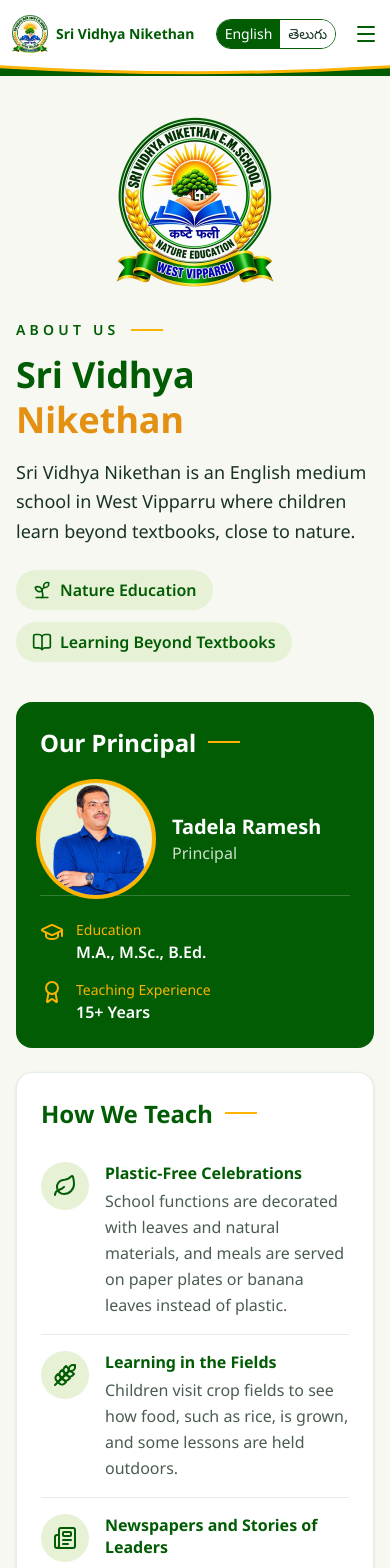
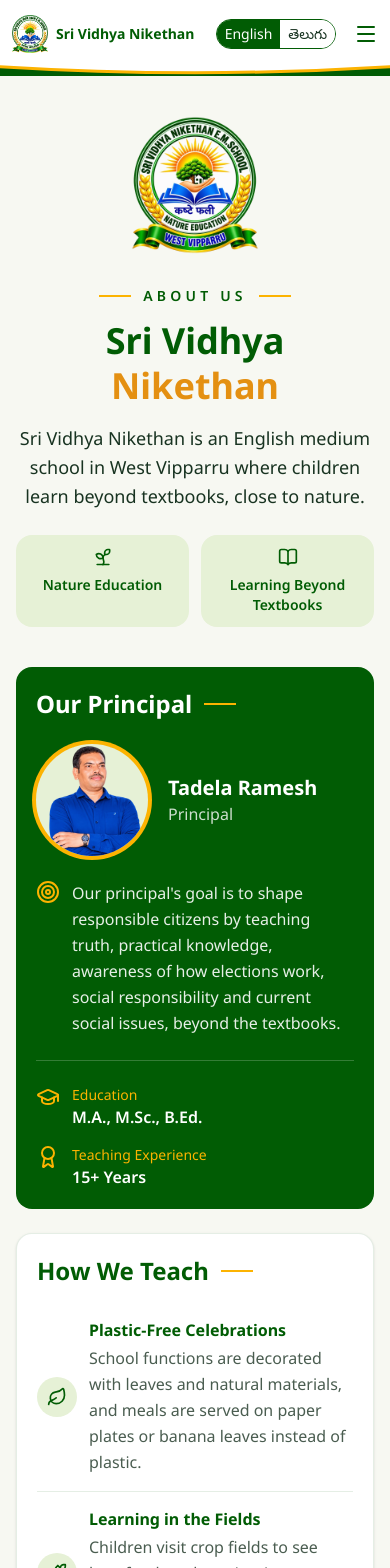
Before and after one commit to SASIKUMAR-109/school-website, a Next.js app in the folder school-site/: page /en/about in a window 390 px wide. Shown: the top 1568 px of the page. Built offline with nearby package versions, Linux system fonts and the light colour scheme.

Commit message:
About page: mobile layout, principal goal

```diff
--- a/school-site/app/[locale]/about/page.tsx
+++ b/school-site/app/[locale]/about/page.tsx
@@ -1,111 +1,171 @@
-import {getTranslations} from 'next-intl/server';
-import Image from "next/image";
-import {getLocale} from 'next-intl/server';
-import {Sprout,BookOpen,Leaf,Wheat,Newspaper,GraduationCap,Award} from 'lucide-react';
+import { getTranslations, getLocale } from 'next-intl/server';
+import Image from 'next/image';
+import {
+  Sprout,
+  BookOpen,
+  Leaf,
+  Wheat,
+  Newspaper,
+  GraduationCap,
+  Award,
+  Target,
+} from 'lucide-react';
 
 export default async function AboutPage() {
   const t = await getTranslations('About');
   const tsite = await getTranslations('Site');
   const words = tsite('name').split(' ');
-  const last = words.pop()
-  const first = words.join(' ')
+  const last = words.pop();
+  const first = words.join(' ');
   const locale = await getLocale();
   const isTe = locale === 'te';
-  const highlights=[{
-    Icon:Leaf,
-    title:t('ecoTitle'),
-    body:t('ecoBody')
-  },
-  {
-    Icon:Wheat,
-    title:t('fieldsTitle'),
-    body:t('fieldsBody')
-  },
-  {
-    Icon:Newspaper,
-    title:t('storiesTitle'),
-    body:t('storiesBody')
-  }
 
+  const highlights = [
+    { Icon: Leaf, title: t('ecoTitle'), body: t('ecoBody') },
+    { Icon: Wheat, title: t('fieldsTitle'), body: t('fieldsBody') },
+    { Icon: Newspaper, title: t('storiesTitle'), body: t('storiesBody') },
+  ];
 
-]
   return (
     <>
       <section className="px-4 py-10 lg:px-6 lg:py-14">
-    <div className='grid gap-8 lg:grid-cols-[auto_1fr] lg:items-center lg:gap-12'>
-      <div className='flex justify-center lg:justify-start'>
-        <Image className="w-40 lg:w-64 h-auto" sizes="(min-width: 1024px) 256px, 160px"
+        <div className="grid gap-8 lg:grid-cols-[auto_1fr] lg:items-center lg:gap-12">
+          <div className="flex justify-center lg:justify-start">
+            <Image
+              className="h-auto w-32 sm:w-40 lg:w-64"
+              sizes="(min-width: 1024px) 256px, (min-width: 640px) 160px, 128px"
               src="/logo-about.webp"
               alt=""
+              width={640}
               height={688}
-          width={640}
             />
           </div>
-      <div className='lg:border-l lg:border-primary/20 lg:pl-12'>
-        <div className='flex items-center gap-3'>
-        <p className={`text-sm font-semibold uppercase text-primary ${isTe ? 'tracking-normal' : 'tracking-[0.3em]'}`}>{t('eyebrow')}</p>
-        <span className='h-0.5 w-8 bg-accent'></span>
+
+          <div className="text-center lg:border-l lg:border-primary/20 lg:pl-12 lg:text-left">
+            <div className="flex items-center justify-center gap-3 lg:justify-start">
+              <span className="h-0.5 w-8 bg-accent lg:hidden" aria-hidden="true"></span>
+              <p
+                className={`text-sm font-semibold uppercase text-primary ${
+                  isTe ? 'tracking-normal' : 'tracking-[0.3em]'
+                }`}
+              >
+                {t('eyebrow')}
+              </p>
+              <span className="h-0.5 w-8 bg-accent" aria-hidden="true"></span>
             </div>
-        <h1 className={`mt-3 text-4xl font-bold lg:text-6xl ${locale === 'te' ? 'leading-[1.4]' : 'leading-tight'}`}> <span className='block lg:inline text-primary'>{first}</span>{' '}<span className='text-accent-dark block lg:inline'>{last}</span></h1>
-        <p className='mt-4 max-w-prose text-lg leading-relaxed text-text'>{t('introBody')}</p>
-        <div className='mt-6 flex flex-wrap gap-3'>
-        <div className='inline-flex items-center gap-2 rounded-full bg-surface-alt px-4 py-2 font-semibold text-primary'>
-        <Sprout className='size-5' aria-hidden="true"/><span>{t('natureEducation')}</span></div>
-        <div className='inline-flex items-center gap-2 rounded-full bg-surface-alt px-4 py-2 font-semibold text-primary'>
-        <BookOpen className='size-5' aria-hidden="true"/><span>{t('learningBeyondBooks')}</span>
+
+            <h1
+              className={`mt-3 text-4xl font-bold lg:text-6xl ${
+                isTe ? 'leading-[1.4]' : 'leading-tight'
+              }`}
+            >
+              <span className="block text-primary lg:inline">{first}</span>{' '}
+              <span className="block text-accent-dark lg:inline">{last}</span>
+            </h1>
+
+            <p className="mx-auto mt-4 max-w-prose text-lg leading-relaxed text-text lg:mx-0">
+              {t('introBody')}
+            </p>
+
+            <div className="mt-6 grid grid-cols-2 gap-3 lg:flex lg:flex-wrap">
+              <div className="flex flex-col items-center gap-2 rounded-2xl bg-surface-alt px-3 py-3 text-center text-sm font-semibold text-primary lg:flex-row lg:rounded-full lg:px-4 lg:py-2 lg:text-base">
+                <Sprout className="size-5" aria-hidden="true" />
+                <span>{t('natureEducation')}</span>
+              </div>
+              <div className="flex flex-col items-center gap-2 rounded-2xl bg-surface-alt px-3 py-3 text-center text-sm font-semibold text-primary lg:flex-row lg:rounded-full lg:px-4 lg:py-2 lg:text-base">
+                <BookOpen className="size-5" aria-hidden="true" />
+                <span>{t('learningBeyondBooks')}</span>
               </div>
             </div>
           </div>
         </div>
       </section>
-  <section className='px-4 pb-12 lg:px-6 lg:pb-16'>
-  <div className='grid gap-6 lg:grid-cols-3'>
-    <article className='rounded-2xl bg-primary p-6 text-white flex flex-col'>
-      <div className='flex items-center gap-3'>
-        <h2 className={`text-2xl font-bold ${isTe ? 'leading-[1.4]' : 'leading-snug'}`}>{t('principalHeading')}</h2>
-        <span className='h-0.5 w-8 bg-accent'></span>
+      <section className="px-4 pb-12 lg:px-6 lg:pb-16">
+        <div className="grid gap-6 lg:grid-cols-3">
+
+          <article className="flex flex-col rounded-2xl bg-primary p-5 text-white lg:p-6">
+            <div className="flex items-center gap-3">
+              <h2
+                className={`text-2xl font-bold ${
+                  isTe ? 'leading-[1.4]' : 'leading-snug'
+                }`}
+              >
+                {t('principalHeading')}
+              </h2>
+              <span className="h-0.5 w-8 bg-accent" aria-hidden="true"></span>
             </div>
-      <div className='mt-6 flex items-center gap-5'>
-        <div className='relative size-28 shrink-0 overflow-hidden rounded-full bg-surface-alt ring-4 ring-accent'>
-          <Image src="/principal.webp" alt={t('principalPhotoAlt')} fill sizes="112px" className="object-cover object-top" />
+
+            <div className="mt-6 flex items-center gap-5">
+              <div className="relative size-28 shrink-0 overflow-hidden rounded-full bg-surface-alt ring-4 ring-accent">
+                <Image
+                  src="/principal.webp"
+                  alt={t('principalPhotoAlt')}
+                  fill
+                  sizes="112px"
+                  className="object-cover object-top"
+                />
               </div>
               <div>
-          <p className='text-xl font-bold'>{t('principalName')}</p>
-          <p className='text-white/80'>{t('principalRole')}</p>
+                <p className="text-xl font-bold">{t('principalName')}</p>
+                <p className="text-white/80">{t('principalRole')}</p>
               </div>
             </div>
-      <dl className='mt-6 grid gap-4 border-t border-white/20 pt-6 mt-auto'>
-        <div className='flex items-start gap-3'>
+
+            <div className="mb-6 mt-6 flex gap-3">
+              <Target className="size-6 shrink-0 text-accent" aria-hidden="true" />
+              <p
+                className={`text-white/90 ${
+                  isTe ? 'leading-[1.6]' : 'leading-relaxed'
+                }`}
+              >
+                {t('principalGoal')}
+              </p>
+            </div>
+
+            <dl className="mt-auto grid gap-4 border-t border-white/20 pt-6">
+              <div className="flex items-start gap-3">
                 <GraduationCap className="size-6 shrink-0 text-accent" aria-hidden="true" />
                 <div>
-            <dt className='text-sm text-accent'>{t('educationLabel')}</dt>
-            <dd className='font-semibold'>{t('educationValue')}</dd>
+                  <dt className="text-sm text-accent">{t('educationLabel')}</dt>
+                  <dd className="font-semibold">{t('educationValue')}</dd>
                 </div>
               </div>
-        <div className='flex items-start gap-3'>
+              <div className="flex items-start gap-3">
                 <Award className="size-6 shrink-0 text-accent" aria-hidden="true" />
                 <div>
-            <dt className='text-sm text-accent'>{t('experienceLabel')}</dt>
-            <dd className='font-semibold'>{t('experienceValue')}</dd>
+                  <dt className="text-sm text-accent">{t('experienceLabel')}</dt>
+                  <dd className="font-semibold">{t('experienceValue')}</dd>
                 </div>
               </div>
             </dl>
           </article>
+          <article className="flex flex-col rounded-2xl border border-primary/10 bg-surface p-5 shadow-sm lg:col-span-2 lg:p-6">
+            <div className="flex items-center gap-3">
+              <h2
+                className={`text-2xl font-bold text-primary ${
+                  isTe ? 'leading-[1.4]' : 'leading-snug'
+                }`}
+              >
+                {t('highlightsHeading')}
+              </h2>
+              <span className="h-0.5 w-8 bg-accent" aria-hidden="true"></span>
+            </div>
 
-    <article className='rounded-2xl border border-primary/10 bg-surface p-6 shadow-sm lg:col-span-2 flex flex-col'>
-      <div className='flex items-center gap-3'>
-        <h2 className={`text-2xl font-bold text-primary ${isTe ? 'leading-[1.4]' : 'leading-snug'}`}>{t('highlightsHeading')}</h2>
-        <span className='h-0.5 w-8 bg-accent'></span>
-      </div>
-      <div className='mt-4 divide-y divide-primary/10'>
+            <div className="mt-4 flex flex-1 flex-col divide-y divide-primary/10">
               {highlights.map((item) => (
-          <div className='flex gap-4 py-4' key={item.title}>
-            <div className='flex size-12 shrink-0 items-center justify-center rounded-full bg-surface-alt text-primary'>
-              <item.Icon className="size-6" aria-hidden="true" />
+                <div className="flex flex-1 items-center gap-3 py-4 lg:gap-4" key={item.title}>
+                  <div className="flex size-10 shrink-0 items-center justify-center rounded-full bg-surface-alt text-primary lg:size-12">
+                    <item.Icon className="size-5 lg:size-6" aria-hidden="true" />
                   </div>
                   <div>
-              <h3 className={`font-bold text-primary ${isTe ? 'leading-[1.4]' : 'leading-snug'}`}>{item.title}</h3>
-              <p className='mt-1 leading-relaxed text-text-muted'>{item.body}</p>
+                    <h3
+                      className={`font-bold text-primary ${
+                        isTe ? 'leading-[1.4]' : 'leading-snug'
+                      }`}
+                    >
+                      {item.title}
+                    </h3>
+                    <p className="mt-1 leading-relaxed text-text-muted">{item.body}</p>
                   </div>
                 </div>
               ))}
@@ -114,5 +174,5 @@ export default async function AboutPage() {
         </div>
       </section>
     </>
-  )
+  );
 }
--- a/school-site/messages/en.json
+++ b/school-site/messages/en.json
@@ -52,6 +52,7 @@
   "fieldsTitle": "Learning in the Fields",
   "fieldsBody": "Children visit crop fields to see how food, such as rice, is grown, and some lessons are held outdoors.",
   "storiesTitle": "Newspapers and Stories of Leaders",
-  "storiesBody": "Children read the newspaper every day, and teachers share stories of leaders and how India won its independence."
+  "storiesBody": "Children read the newspaper every day, and teachers share stories of leaders and how India won its independence.",
+  "principalGoal": "Our principal's goal is to shape responsible citizens by teaching truth, practical knowledge, awareness of how elections work, social responsibility and current social issues, beyond the textbooks."
   }
 }
--- a/school-site/messages/te.json
+++ b/school-site/messages/te.json
@@ -52,7 +52,8 @@
   "fieldsTitle": "పొలాల్లో నేర్చుకోవడం",
   "fieldsBody": "పిల్లలు వరి వంటి పంటలు ఎలా పండిస్తారో తెలుసుకోవడానికి పొలాలను సందర్శిస్తారు. కొన్ని పాఠాలను బహిరంగ ప్రదేశాల్లో నిర్వహిస్తాము.",
   "storiesTitle": "వార్తాపత్రిక పఠనం మరియు నాయకుల కథలు",
-  "storiesBody": "పిల్లలు ప్రతిరోజూ వార్తాపత్రిక చదువుతారు. ఉపాధ్యాయులు గొప్ప నాయకుల జీవిత కథలను, భారతదేశం స్వాతంత్ర్యం ఎలా సాధించిందో వివరిస్తారు."
+  "storiesBody": "పిల్లలు ప్రతిరోజూ వార్తాపత్రిక చదువుతారు. ఉపాధ్యాయులు గొప్ప నాయకుల జీవిత కథలను, భారతదేశం స్వాతంత్ర్యం ఎలా సాధించిందో వివరిస్తారు.",
+  "principalGoal": "పాఠ్యపుస్తకాలకు మించి సత్యం, ఆచరణాత్మక జ్ఞానం, ఎన్నికల ప్రక్రియ, సామాజిక బాధ్యత, ప్రస్తుత సామాజిక అంశాలపై అవగాహన నేర్పుతూ బాధ్యతగల పౌరులను తీర్చిదిద్దడమే మా ప్రిన్సిపాల్ లక్ష్యం."
 }
 
 
```
Lines whose indentation alone changed are shown as unchanged.
